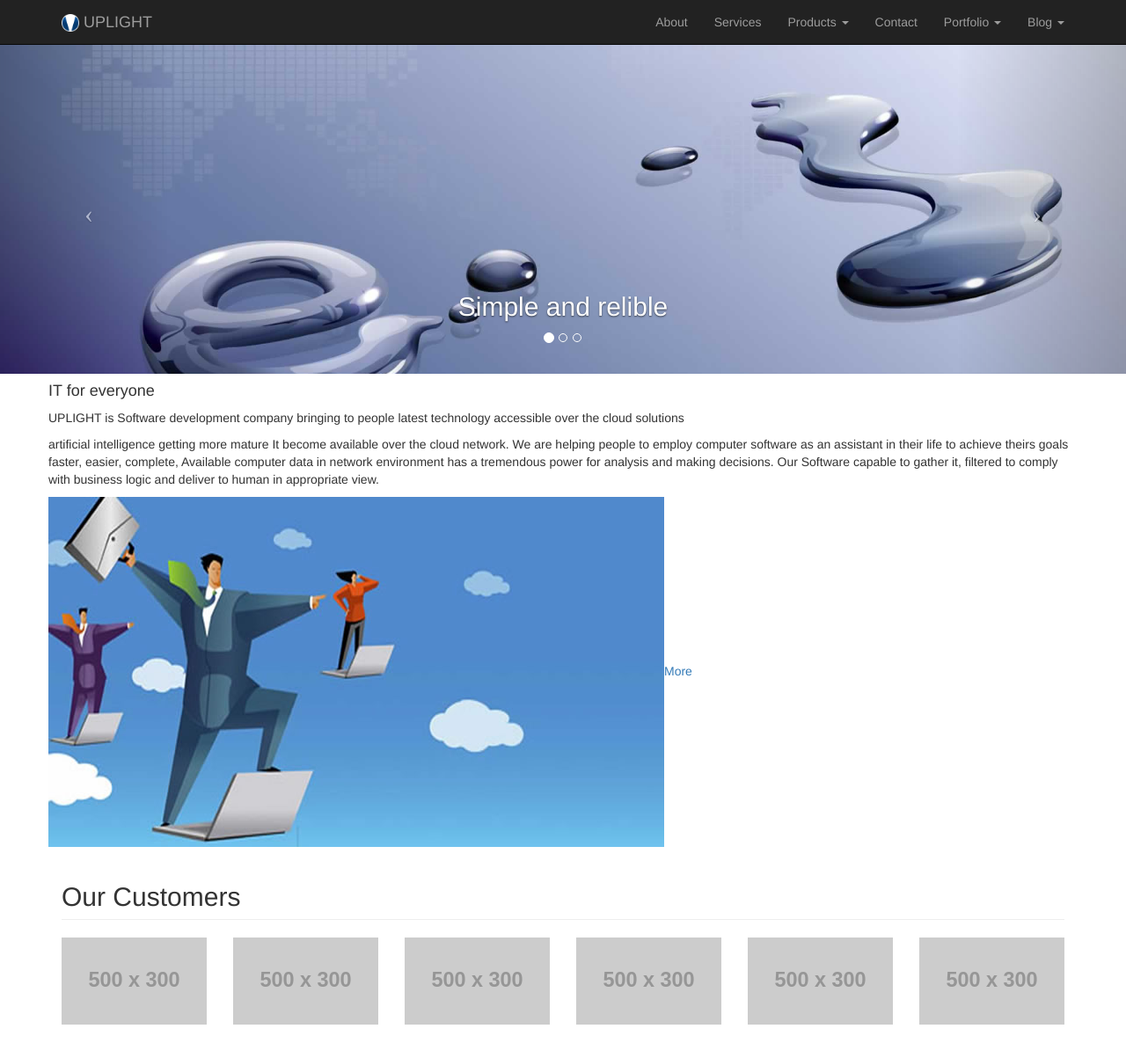
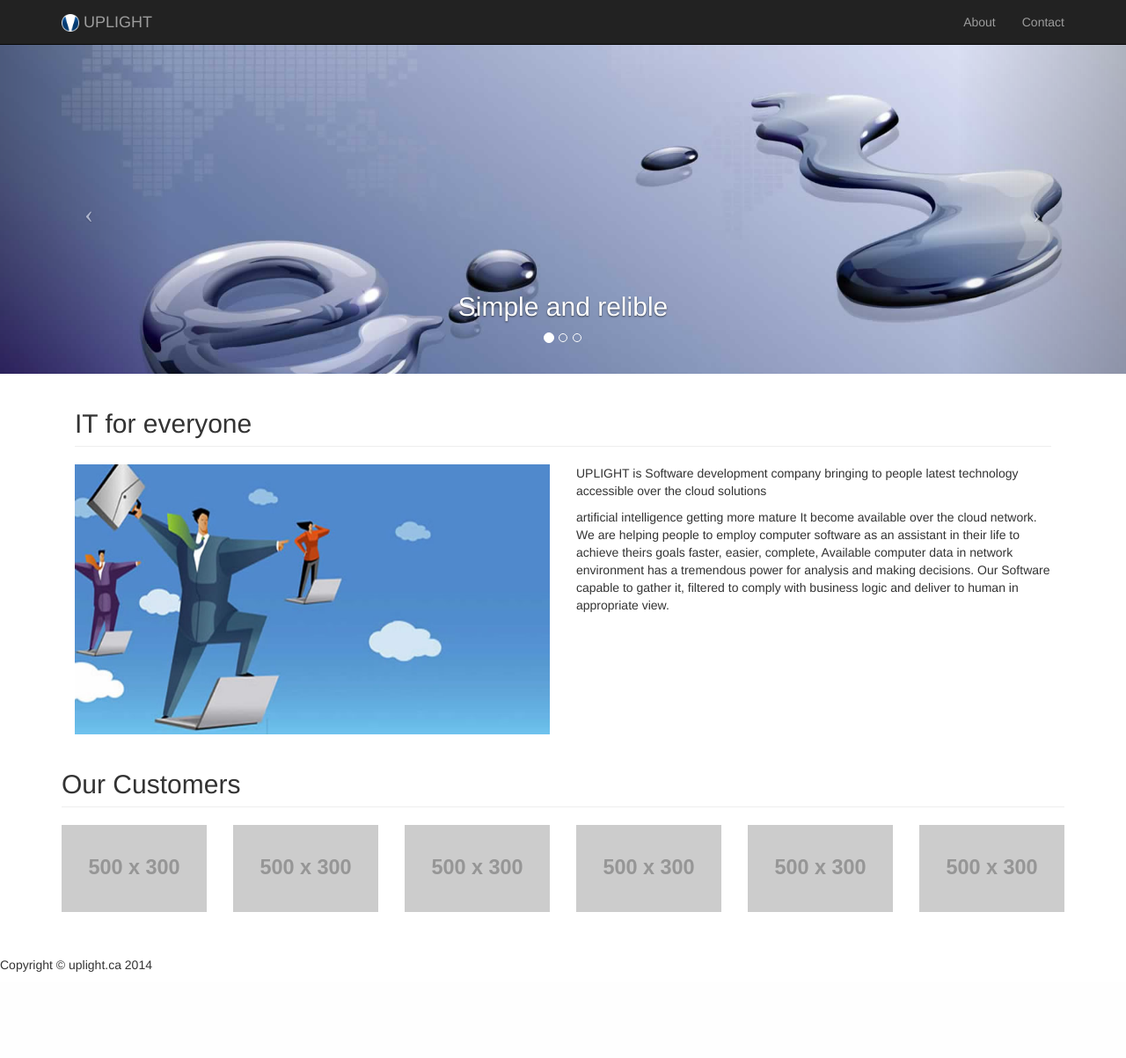
Before and after one commit to vladtitov/uplight, a PHP site: page /About.php in a window 1280 px wide. Shown: the top 1203 px of the page at 88% size. After the commit the page ends 1105 px from the top, so only its background shows below. Run offline with PHP 8.4, Linux system fonts and the light colour scheme; grey boxes labelled with a size stand in for pictures from a placeholder-image service; some libraries are stand-ins or nearby versions.

Commit message:
Start website

```diff
--- a/About.php
+++ b/About.php
@@ -10,7 +10,7 @@ include "comps/carusel.php";
 ?>
 
 <div class="container">
-    <div class="row bs-6-6">
+    <div class="image-text">
         <?php
             $item=new stdClass();
             $item->topic='IT for everyone';
--- a/comps/nav.php
+++ b/comps/nav.php
@@ -16,7 +16,7 @@
                 <li>
                     <a href="About.php">About</a>
                 </li>
-                <li>
+               <!-- <li>
                     <a href="Services.php">Services</a>
                 </li>
 
@@ -26,20 +26,14 @@
                         <li>
                             <a href="Products.php?Building Directories">Building Directories</a>
                         </li>
-                       <!-- <li>
-                            <a href="More.php?More-1">More 1</a>
-                        </li>
-                        <li>
-                            <a href="More.php?More-2">More 2</a>
-                        </li>-->
                     </ul>
-                </li>
+                </li>-->
 
                 <li>
                     <a href="Contact.php">Contact</a>
                 </li>
 
-                <li class="dropdown">
+               <!-- <li class="dropdown">
                     <a href="#" class="dropdown-toggle" data-toggle="dropdown">Portfolio <b class="caret"></b></a>
                     <ul class="dropdown-menu">
                         <li>
@@ -72,7 +66,7 @@
                             <a href="Blog.php?Blog-2">Blog 2</a>
                         </li>
                     </ul>
-                </li>
+                </li>-->
 
 
 
--- a/data/Options.html
+++ b/data/Options.html
@@ -40,7 +40,6 @@
             <a>Video Support</a>
             <a>dial-up or VoIP phone integration</a>
             <a>Bluetooth connection</a>
-
         </ul>
     </section>
 
--- a/index.php
+++ b/index.php
@@ -20,13 +20,13 @@
                 foreach($items as $item) echo $library->renderItem($item);
             ?>
         </div>
-        <div class="imgs-c3m2s">
+       <!-- <div class="imgs-c3m2s">
             <h2>Portfolio Heading</h2>
             <?php
                 $items = $projects->getAllprojects();
                 foreach($items as $item) echo $library->renderImage($item);
             ?>
-        </div>
+        </div>-->
         <div class="image-text text-first">
             <?php
                 $item=new stdClass();
```
